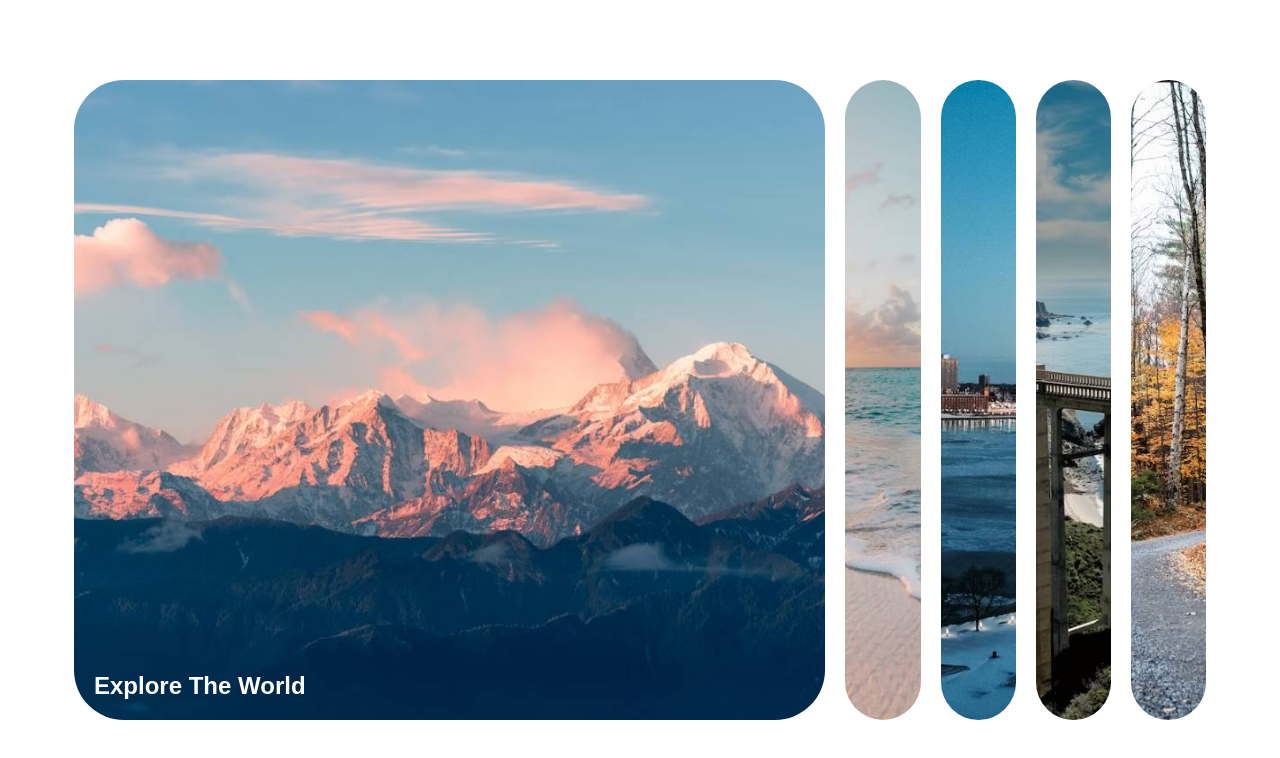
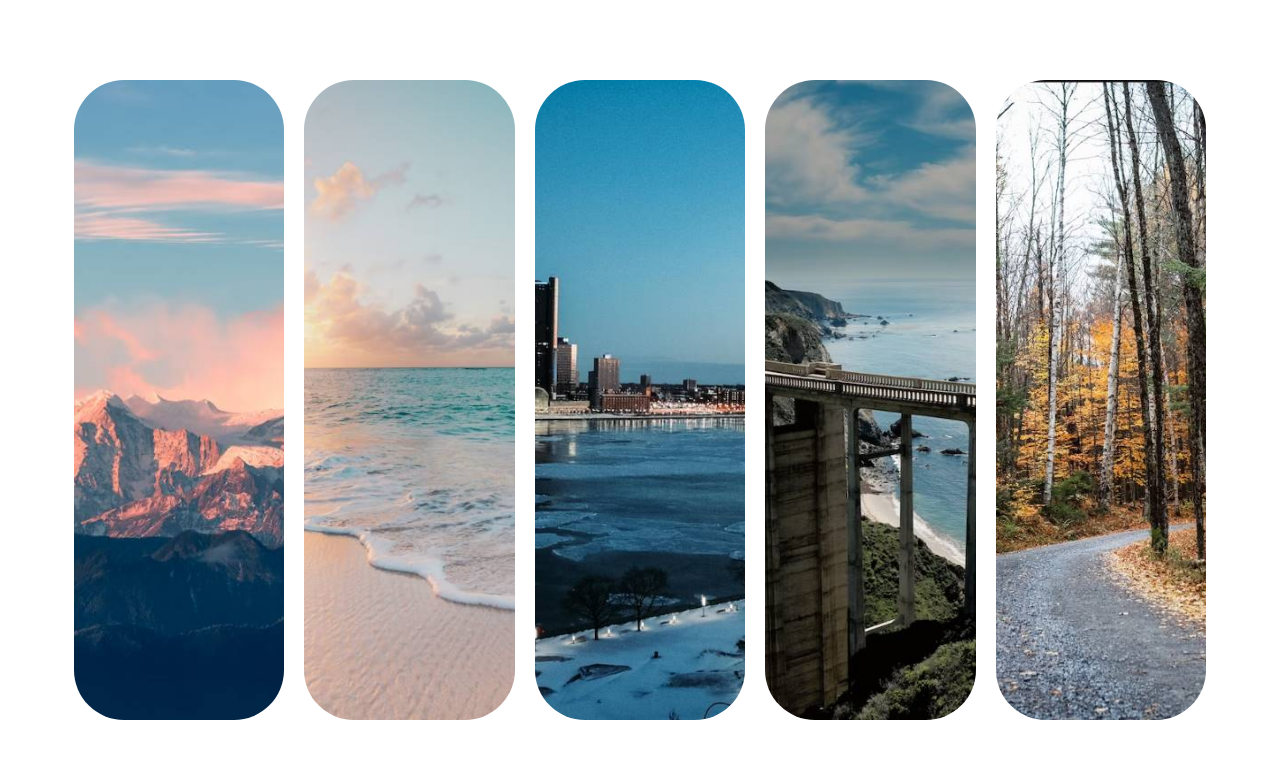
Before and after one commit to fiddyhamma/VS-Code-task, a plain HTML site: page index.html in a window 1280 px wide. Drawn offline with Linux system fonts and the light colour scheme; a web font is replaced by a local one.

Commit message:
Edited panel active

```diff
--- a/index.html
+++ b/index.html
@@ -9,7 +9,7 @@
 </head>
 <body>
     <div class="container">
-    <div class="panel active" style="background-image : url(./images.jpg/WhatsApp\ Image\ 2023-05-30\ at\ 18.11.02.jpeg);">
+    <div class="panel" style="background-image : url(./images.jpg/WhatsApp\ Image\ 2023-05-30\ at\ 18.11.02.jpeg);">
         <h3> Explore The World</h3>
         </div>
 
```
